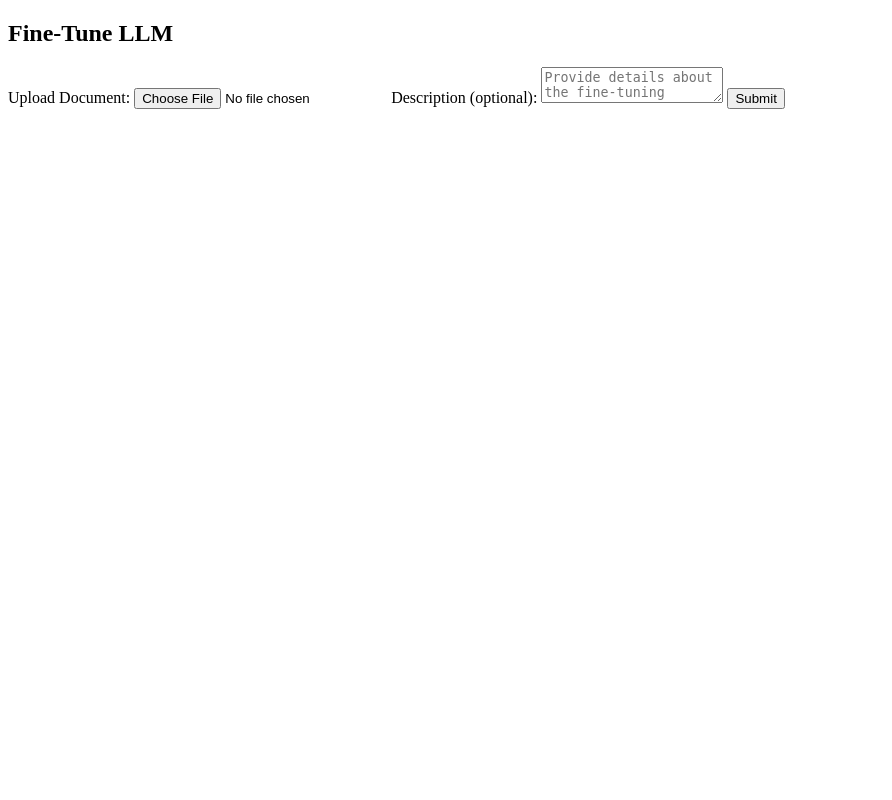
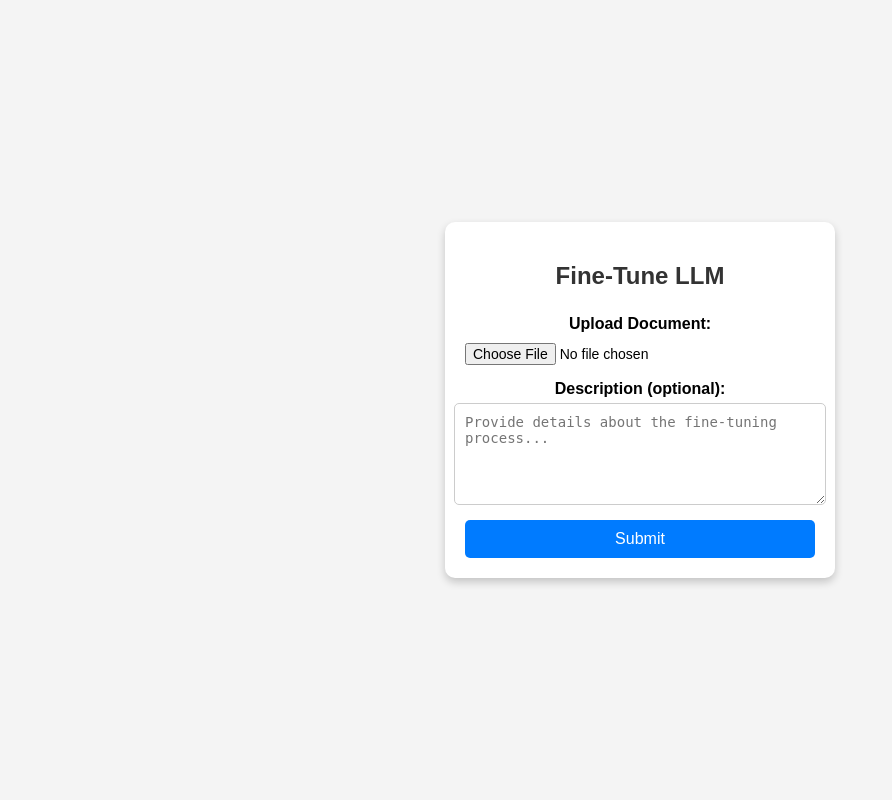
Before and after one commit to Turvash/Fine_Tuning, a Flask app: page / in a window 1280 px wide. Shown: the whole page, without its empty margins (0-892 px from the left). Run offline with Flask 3, Linux system fonts and the light colour scheme.

Commit message:
Modified Frontend

```diff
--- a/Front_end/static/styles.css
+++ b/Front_end/static/styles.css
@@ -0,0 +1,72 @@
+/* styles.css */
+body {
+    font-family: Arial, sans-serif;
+    background-color: #f4f4f4;
+    margin: 0;
+    padding: 0;
+    display: flex;
+    justify-content: center;
+    align-items: center;
+    height: 100vh;
+}
+
+.container {
+    background: #fff;
+    padding: 20px;
+    border-radius: 10px;
+    box-shadow: 0 4px 8px rgba(0, 0, 0, 0.2);
+    width: 350px;
+    text-align: center;
+}
+
+h2 {
+    margin-bottom: 15px;
+    color: #333;
+}
+
+form {
+    display: flex;
+    flex-direction: column;
+    align-items: center;
+}
+
+label {
+    font-weight: bold;
+    margin-top: 10px;
+}
+
+input, textarea {
+    width: 100%;
+    padding: 10px;
+    margin-top: 5px;
+    border: 1px solid #ccc;
+    border-radius: 5px;
+    font-size: 14px;
+}
+
+textarea {
+    resize: vertical;
+    min-height: 80px;
+}
+
+button {
+    background-color: #007bff;
+    color: white;
+    border: none;
+    padding: 10px;
+    border-radius: 5px;
+    cursor: pointer;
+    margin-top: 15px;
+    width: 100%;
+    font-size: 16px;
+}
+
+button:hover {
+    background-color: #0056b3;
+}
+
+input[type="file"] {
+    border: none;
+    padding: 5px;
+    background: #fff;
+}
--- a/Front_end/templates/index.html
+++ b/Front_end/templates/index.html
@@ -4,7 +4,7 @@
     <meta charset="UTF-8">
     <meta name="viewport" content="width=device-width, initial-scale=1.0">
     <title>Fine-Tune LLM</title>
-    <link rel="stylesheet" href="styles.css">
+    <link rel="stylesheet" href="{{ url_for('static', filename='styles.css') }}">
 </head>
 <body>
     <div class="container">
```
